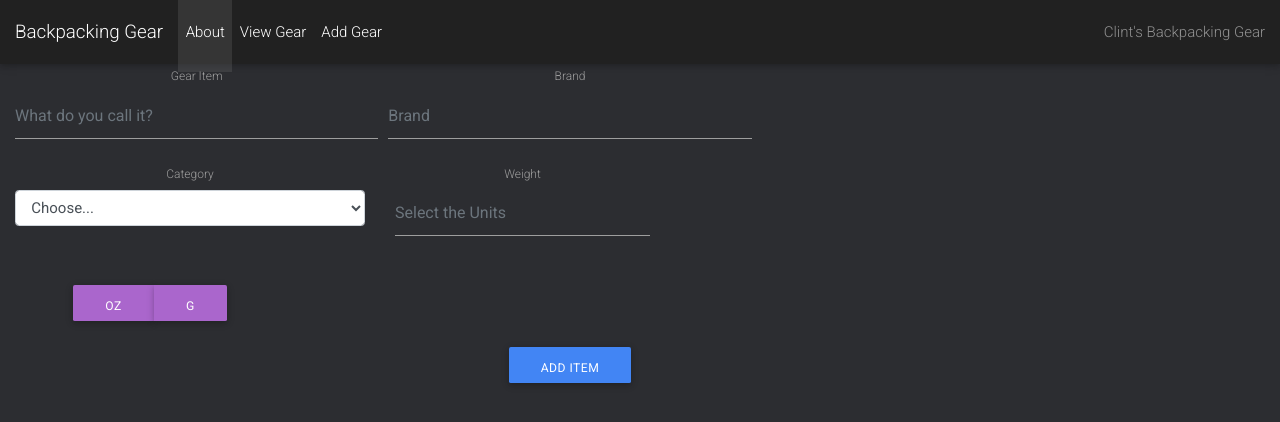
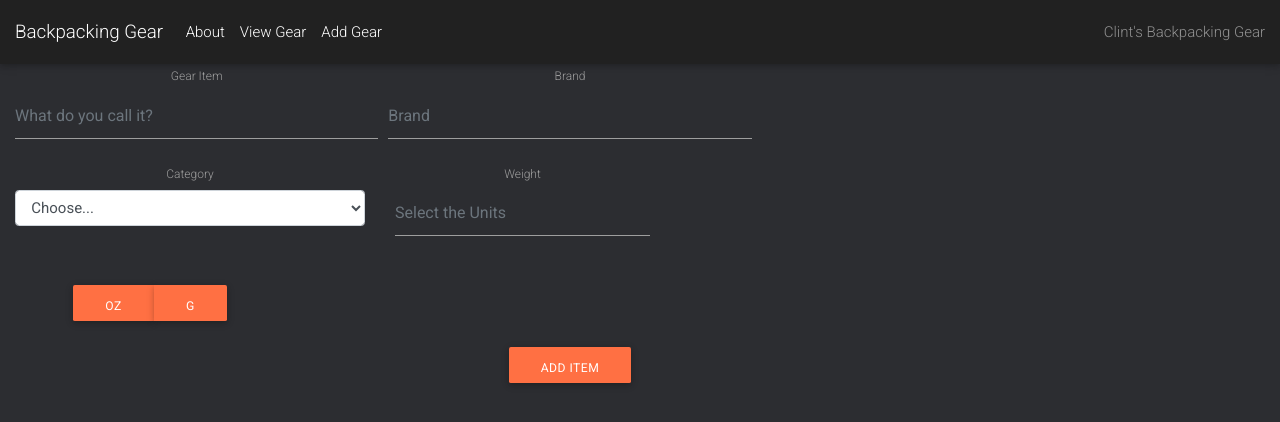
Before and after one commit to clintsearl/hiking-gear2, a React (Create React App) app: page /addgear in a window 1280 px wide. Shown: the top 422 px of the page. Built offline with nearby package versions, Linux system fonts and the light colour scheme.

Commit message:
style of buttons

```diff
--- a/src/components/navigation.js
+++ b/src/components/navigation.js
@@ -12,7 +12,7 @@ class Navigation extends Component {
   </button>
   <div class="collapse navbar-collapse" id="navbarText">
     <ul class="navbar-nav mr-auto">
-      <li class="nav-item active">
+      <li class="nav-item">
         <a class="nav-link" href="/About">About <span class="sr-only"></span></a>
       </li>
       <li class="nav-item">
--- a/src/pages/AddGear.js
+++ b/src/pages/AddGear.js
@@ -12,6 +12,7 @@ const AllPage= styled.main`{
   display:flex;
   justify-content: center;
   padding-left:10vw;
+
     & form{
       display:flex;
       flex-direction:column;
@@ -33,7 +34,7 @@ class AddGear extends Component {
       weight: 0,
       category:'',
       units: ''
-    // }3
+    // these aren't needed because I used arrow functions in the onClick
     // this.handleChange = this.handleChange.bind(this)
     // this.handleClick = this.handleClick.bind(this)
   }
@@ -47,7 +48,6 @@ class AddGear extends Component {
     e.preventDefault()
     this.setState({
       [e.target.name]: e.target.value})
-
   }
 
 handleSubmit= async (e)=>{
@@ -63,7 +63,6 @@ handleSubmit= async (e)=>{
       "Content-Type": "application/json"
       }
     }
-
   // console.log("second", data)).then(response => console.log(response.json())
     )
     this.props.history.push('/gearlist')
@@ -109,15 +108,15 @@ handleSubmit= async (e)=>{
     <div className="form-group col-md-3">
     <div className="btn-group mr-2" role="group" aria-label="First group">
     {/* <button type="button" className="btn btn-secondary" value= "lb" onClick={e =>this.setState({units: e.target.value})} name="units">lb</button> */}
-    <button type="button" className="btn btn-secondary" value= "oz" onClick={this.handleChange} name="units">oz</button>
-    <button type="button" className="btn btn-secondary" value= "g" onClick={this.handleChange} name="units">g</button>
+    <button type="button" className="btn btn-deep-orange darken-2y" value= "oz" onClick={this.handleChange} name="units">oz</button>
+    <button type="button" className="btn btn-deep-orange darken-2" value= "g" onClick={this.handleChange} name="units">g</button>
     </div>
 
 
 
 
   </div>
-  <button type="submit" className="btn btn-primary" style={{justifyContent:'center'}}>Add Item</button>
+  <button type="submit" className="btn btn-deep-orange darken-2" style={{justifyContent:'center'}}>Add Item</button>
 </form>
       </MDBContainer>
       </AllPage>
--- a/src/pages/GearList.js
+++ b/src/pages/GearList.js
@@ -173,11 +173,11 @@ return(
                   <td>{gear.weight}</td>
                   <td>{gear.category}</td>
                   <td>
-                    <MDBBtn className="btn btn-outline-secondary waves-effect" value={gear._id}
+                    <MDBBtn className="btn-outline-deep-orange darken-2 waves-effect" value={gear._id}
                       onClick={(e) => this.openModal(e.target.value)}>
                       <MDBIcon icon="edit"/>
                     </MDBBtn>
-                    <MDBBtn className="btn btn-outline-secondary waves-effect" value={gear._id}
+                    <MDBBtn className="btn-outline-deep-orange darken-2 waves-effect" value={gear._id}
                       onClick={(e) => this.deleteItem(e)}>
                       <MDBIcon icon="trash-alt" className="ml-1" />
                     </MDBBtn>
```
